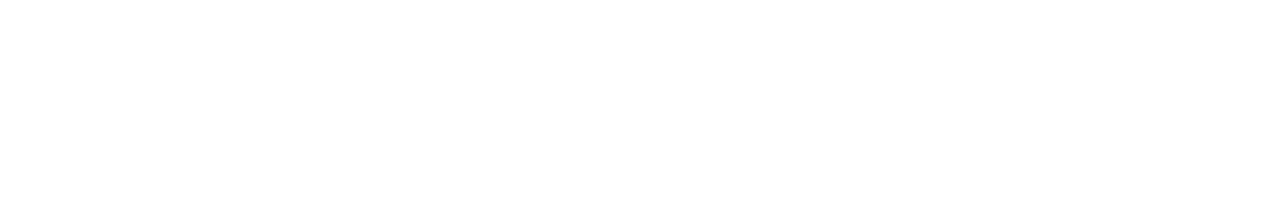
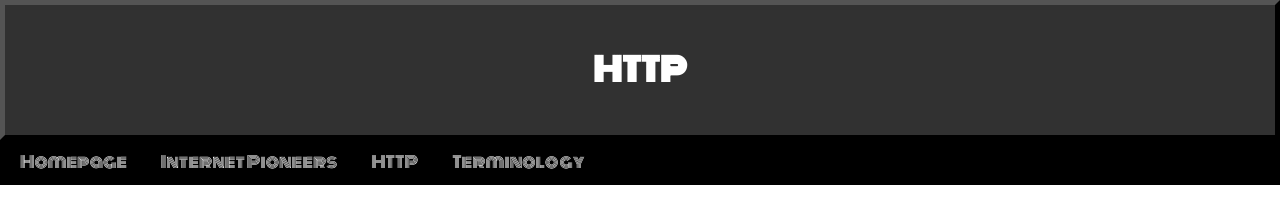
Before and after one commit to command7/internet_tech, a plain HTML site: page http.html in a window 1280 px wide. Drawn offline with Linux system fonts and the light colour scheme.

Commit message:
Static header and navigation bar across all sites.

```diff
--- /dev/null
+++ b/assets/css/http.css
@@ -0,0 +1,36 @@
+* {
+  padding: 0;
+  margin: 0;
+}
+html {
+  font-size: 16;
+}
+header {
+  height: 100px;
+  padding-top: 30px;
+  background-color: #313131;
+  border: 5px outset black;
+}
+header h1 {
+  text-align: center;
+  padding-top: 10px;
+  font-family: Monoton;
+  color: white;
+}
+nav {
+  display: block;
+  width: 100%;
+  padding-top: 5px;
+  background-color: black;
+  height: 40px;
+}
+
+nav a {
+  display: inline-block;
+  color: white;
+  font-family: Monoton;
+  padding: 5px 10px;
+  margin-left: 10px;
+  text-align: center;
+  text-decoration: none;
+}
--- a/assets/css/pioneers.css
+++ b/assets/css/pioneers.css
@@ -4,17 +4,19 @@
   font-family: 'Exo 2'
 }
 html {
-  font-size: 18px;
+  font-size: 16px;
 }
 body {
   background-color: #313131
-  line-height: 40px;
+  /* line-height: 40px; */
   background-color: #313131
 }
 nav {
   display: block;
   width: 100%;
   padding-top: 5px;
+  background-color: black;
+  height: 40px;
 }
 
 nav a {
--- a/assets/css/styles.css
+++ b/assets/css/styles.css
@@ -1,8 +1,8 @@
 * {
   margin: 0;
   padding: 0;
-  text-align: justify;
-  line-height: 30px;
+  /* text-align: justify;
+  line-height: 30px; */
 }
 
 html {
@@ -14,6 +14,7 @@ nav {
   width: 100%;
   padding-top: 5px;
   background-color: black;
+  height: 40px;
 }
 
 nav a {
@@ -37,13 +38,17 @@ h2 {
   margin-left: 10px;
 }
 
-h1 {
-  padding: 50px;
+header {
+  height: 100px;
+  padding-top: 30px;
+  background-color: #313131;
+  border: 5px outset black;
+}
+header h1 {
   text-align: center;
-}
-
-header {
-  text-align: center;
+  padding-top: 10px;
+  font-family: Monoton;
+  color: white;
 }
 
 figure {
--- a/assets/css/terminology.css
+++ b/assets/css/terminology.css
@@ -23,16 +23,13 @@ main {
   grid-column-gap: 2px;
   margin: 10px 10px 10px 10px;
 }
-header {
-  height: 100px;
-  background-color: #313131;
-  color: white;
-  border: 5px outset white;
-}
+
 nav {
   display: block;
   width: 100%;
   padding-top: 5px;
+  background-color: black;
+  height: 40px;
 }
 
 nav a {
@@ -45,11 +42,17 @@ nav a {
   text-decoration: none;
 }
 
+header {
+  height: 100px;
+  padding-top: 30px;
+  background-color: #313131;
+  border: 5px outset black;
+}
 header h1 {
-  font-size: 3rem;
   text-align: center;
+  padding-top: 10px;
   font-family: Monoton;
-  padding-top: 10px;
+  color: white;
 }
 
 .termHeadings {
--- a/http.html
+++ b/http.html
@@ -0,0 +1,26 @@
+<!DOCTYPE html>
+<html lang="en" dir="ltr">
+  <head>
+    <meta charset="utf-8">
+    <link rel="stylesheet" href="assets/css/http.css">
+    <link href="https://fonts.googleapis.com/css?family=Exo+2%7CMonoton"rel="stylesheet">
+    <title></title>
+  </head>
+  <body>
+    <header>
+      <h1>HTTP</h1>
+    </header>
+    <nav>
+      <a href="index.html">Homepage</a>
+      <a href="pioneers.html">Internet Pioneers</a>
+      <a href="#">HTTP</a>
+      <a href="terminology.html">Terminology</a>
+    </nav>
+    <main>
+
+    </main>
+    <footer>
+    </footer>
+
+  </body>
+</html>
```
Also changed, not shown: index.html (+1 -1 lines), pioneers.html (+1 -1 lines), terminology.html (+1 -1 lines).
